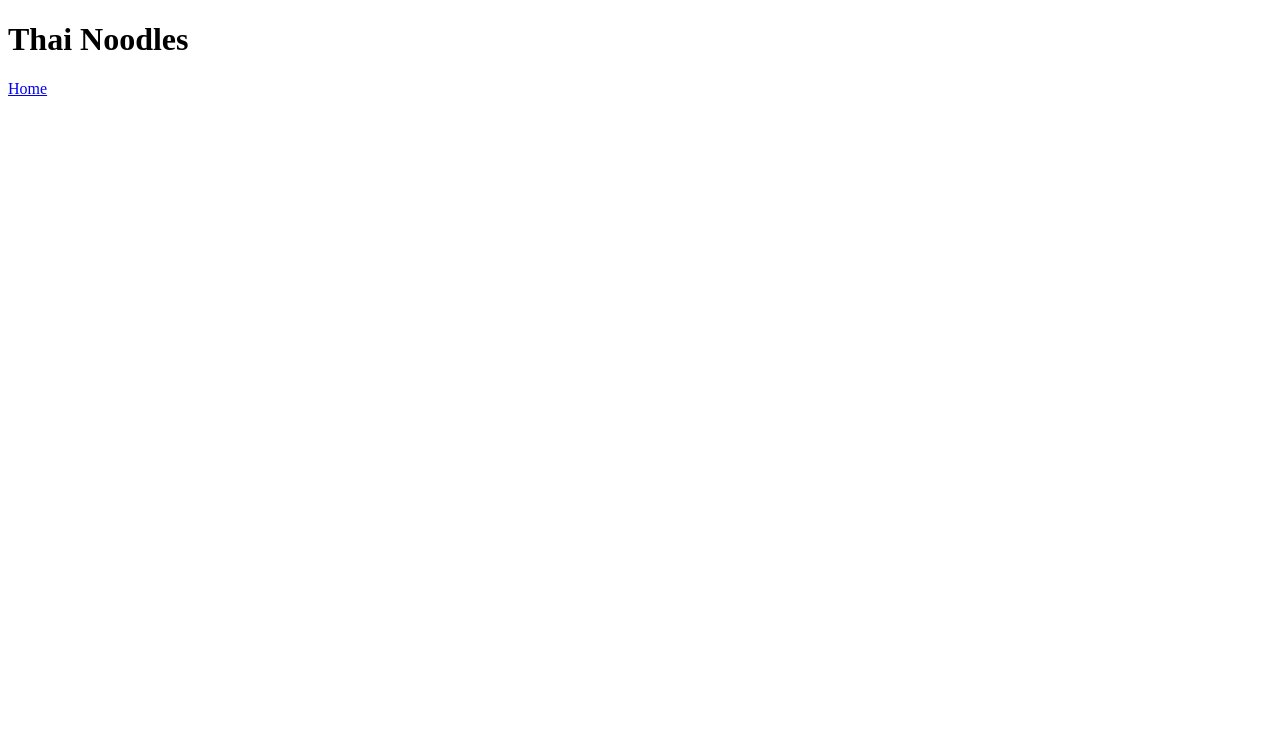
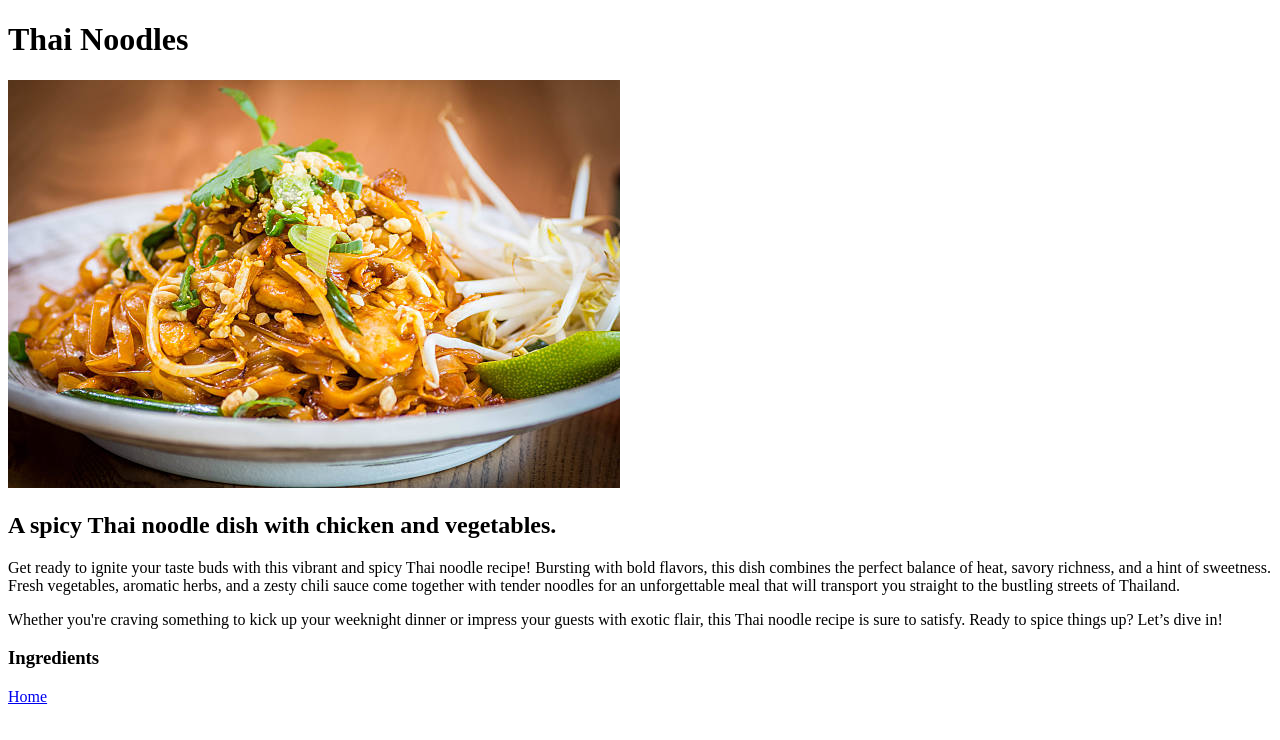
Before and after one commit to jaypetlele/odin-recipes, a plain HTML site: page recipes/thai-noodles.html in a window 1280 px wide. Drawn offline with Linux system fonts and the light colour scheme.

Commit message:
add newly updated thai-noodles.html
new code has been added to thai-noodles.html because
of a previous error where the code that should be On
the current page was added to the index.html

```diff
--- a/recipes/thai-noodles.html
+++ b/recipes/thai-noodles.html
@@ -7,6 +7,11 @@
 
     <body>
         <h1>Thai Noodles</h1>
-        <a href="../index.html">Home</a>
+
+        <img src="../images/thai-noodles.jpg" alt=""Image of Thai Noodles>
+        <h2>A spicy Thai noodle dish with chicken and vegetables.</h2>
+        <p>Get ready to ignite your taste buds with this vibrant and spicy Thai noodle recipe! Bursting with bold flavors, this dish combines the perfect balance of heat, savory richness, and a hint of sweetness. Fresh vegetables, aromatic herbs, and a zesty chili sauce come together with tender noodles for an unforgettable meal that will transport you straight to the bustling streets of Thailand. </p><p>Whether you're craving something to kick up your weeknight dinner or impress your guests with exotic flair, this Thai noodle recipe is sure to satisfy. Ready to spice things up? Let’s dive in!</p>
+        <h3>Ingredients</h3>
     </body>
+    <a href="../index.html">Home</a>
 </html>
```
